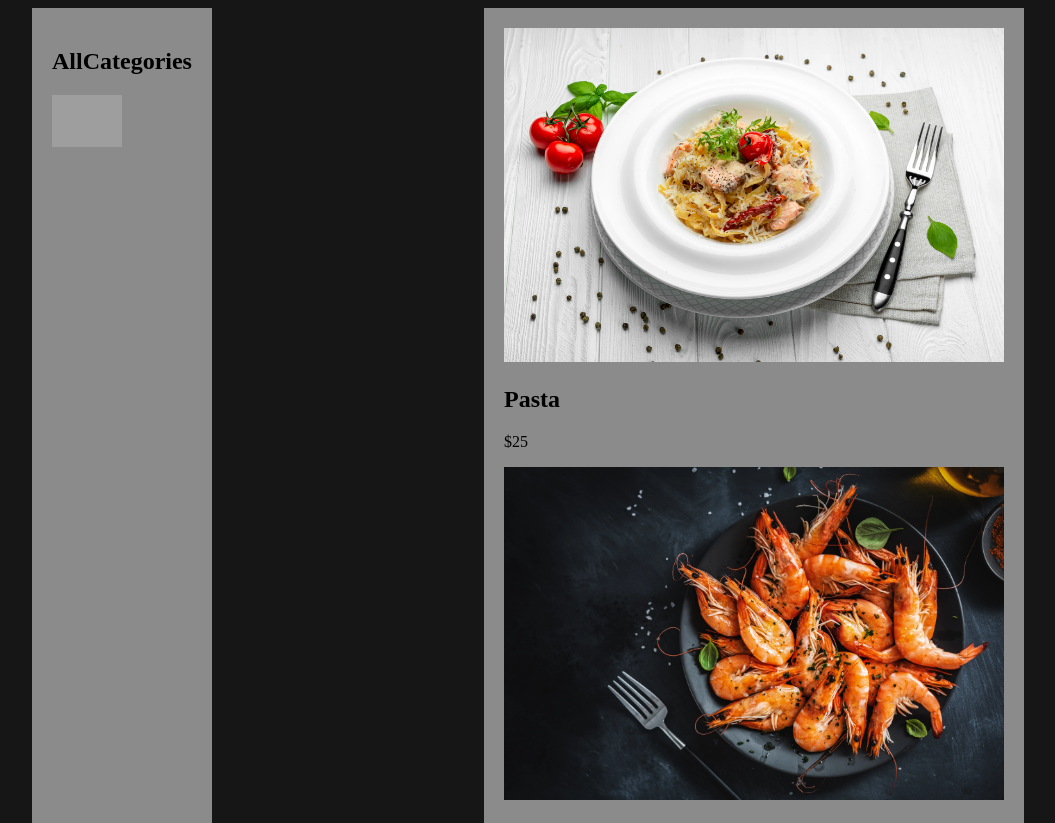
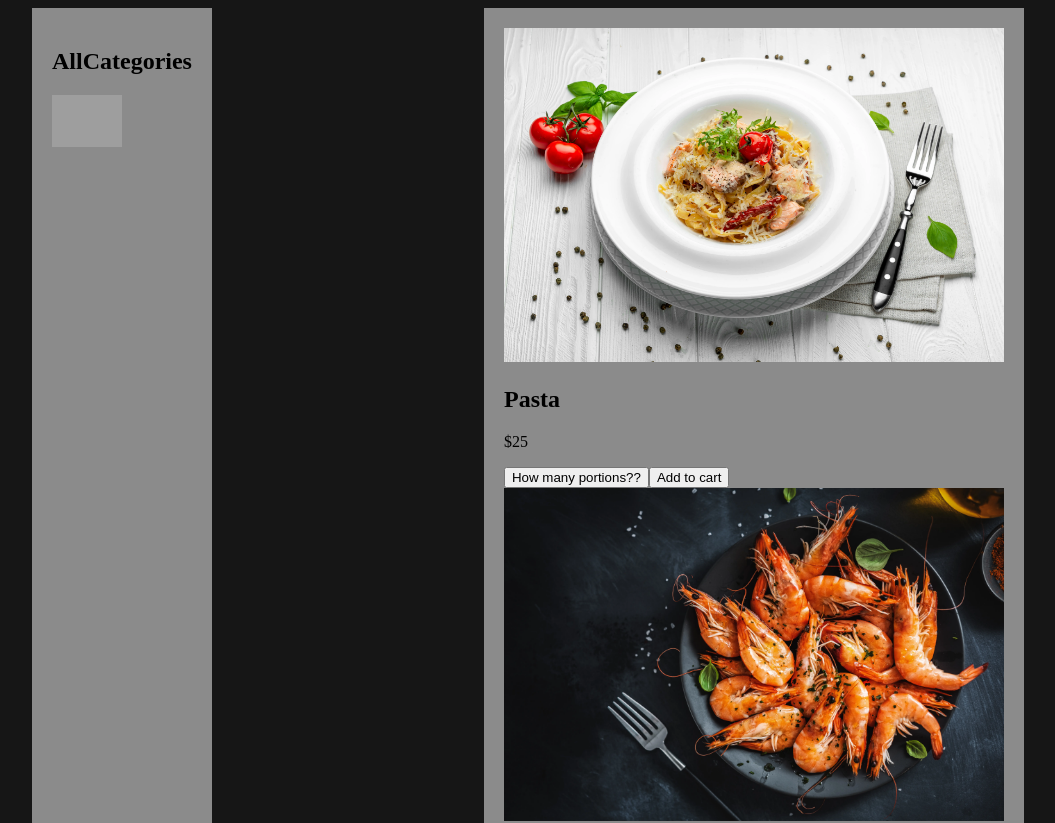
Before and after one commit to KateM3d/redux-restaurant-project, a React (Create React App) app: page / in a window 1280 px wide. Shown: the top 823 px of the page, without its empty margins (112-1167 px from the left). Built offline with nearby package versions, Linux system fonts and the light colour scheme; grey boxes are pictures that could not be loaded.

Commit message:
added buttons

```diff
--- a/src/components/dishesComponents/Dish.jsx
+++ b/src/components/dishesComponents/Dish.jsx
@@ -4,6 +4,9 @@ const Dish = ({ id, img, name, price }) => {
       <img src={`${img}.jpg`} alt="img" />
       <h2>{name}</h2>
       <p>${price}</p>
+      {/*to fix later*/}
+      <button>How many portions??</button>
+      <button>Add to cart</button>
     </div>
   );
 };
```
